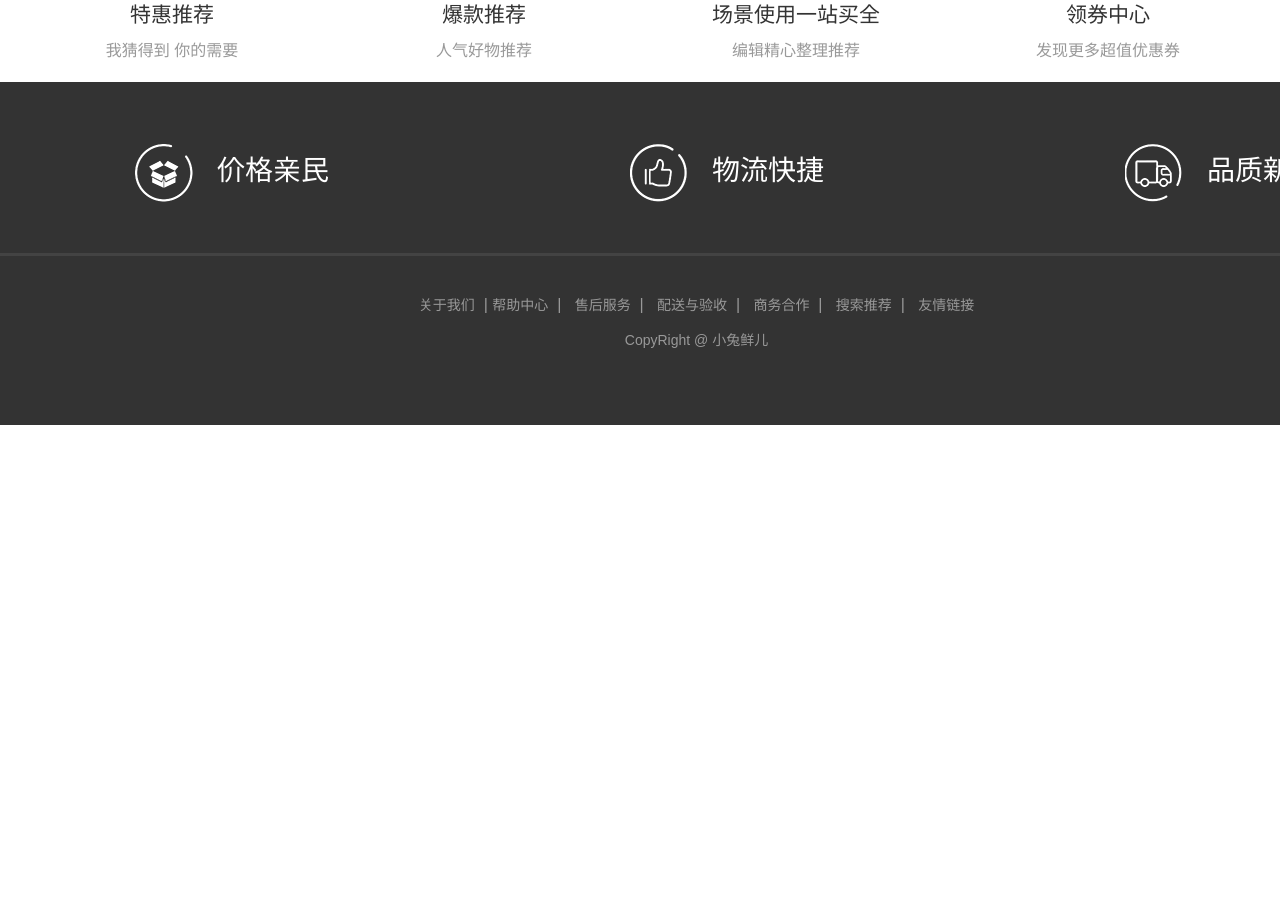
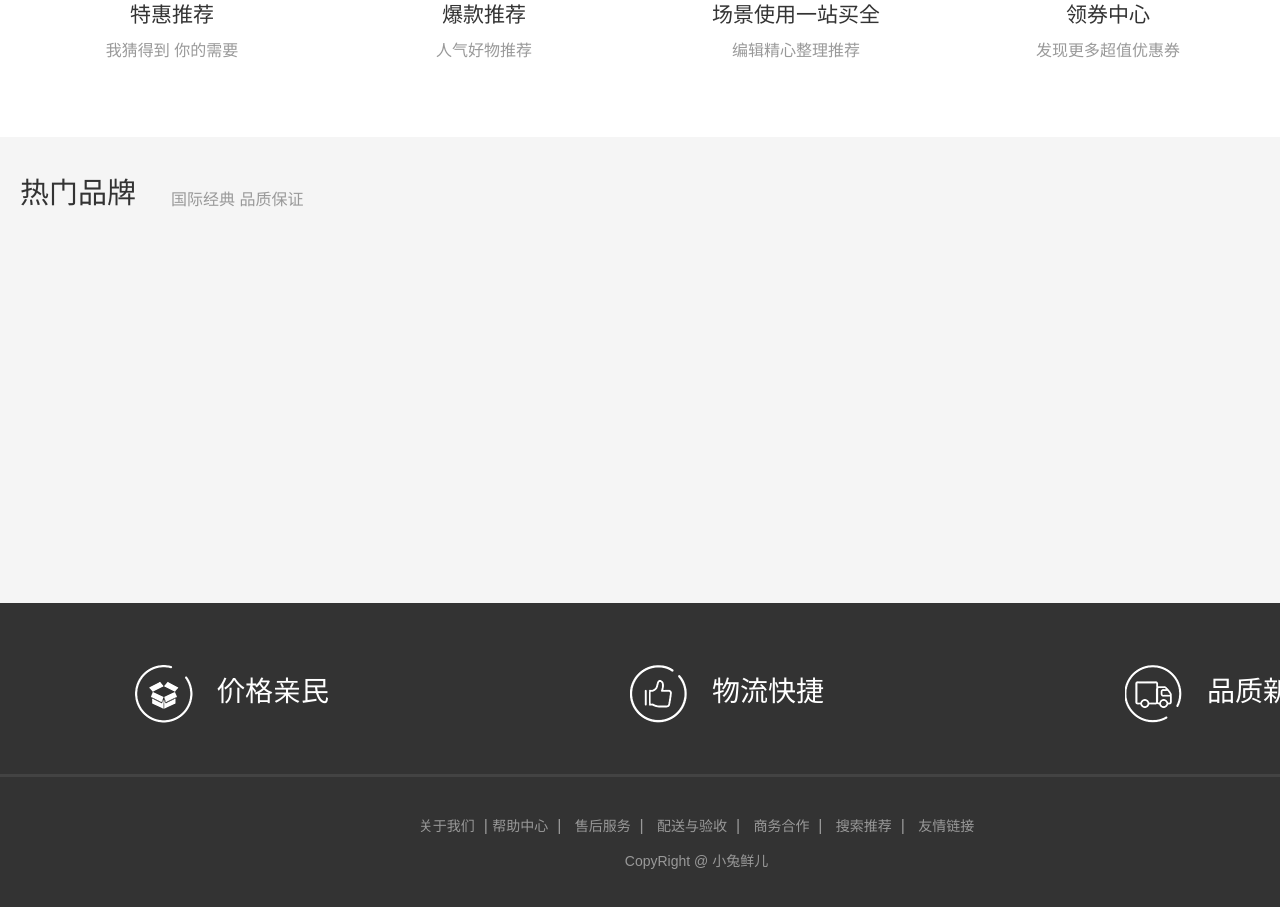
Before and after one commit to countryman-y/xtx_test, a plain HTML site: page xtx_pc_client/index.html in a window 1280 px wide. Shown: the part 1640-2547 px from the top of the page. Before the commit the page ends 2065 px from the top, so only its background shows below. Drawn offline with Linux system fonts and the light colour scheme.

Commit message:
热门品牌

```diff
--- a/xtx_pc_client/css/index.css
+++ b/xtx_pc_client/css/index.css
@@ -233,15 +233,42 @@
     text-align: center;
     margin-top: 22px;
 }
-.hot .hot_body li .text h3{
+
+.hot .hot_body li .text h3 {
     font-weight: 400;
     font-size: 21px;
     color: #333;
 }
 
-.hot .hot_body li .text h4{
+.hot .hot_body li .text h4 {
     margin-top: 18px;
     font-weight: 400;
     font-size: 16px;
     color: #999;
 }
+
+/* 热门品牌 */
+.re_brand {
+    margin-top: 55px;
+    height: 466px;
+    background-color: #f5f5f5;
+}
+
+.re_brand .wrapper .re_brand_title {
+    padding-top: 42px;
+    height: 28px;
+}
+
+.re_brand .wrapper .re_brand_title h3 {
+    float: left;
+    font-size: 29px;
+    font-weight: 400;
+    color: #333;
+}
+
+.re_brand .wrapper .re_brand_title span {
+    float: left;
+    margin-left: 35px;
+    margin-top: 13px;
+    color: #999;
+}
--- a/xtx_pc_client/index.html
+++ b/xtx_pc_client/index.html
@@ -175,6 +175,21 @@
             </ul>
         </div>
     </div>
+    <!-- 热门品牌 -->
+    <div class="re_brand">
+        <div class="wrapper">
+            <div class="re_brand_title">
+                <h3>热门品牌</h3>
+                <span>国际经典 品质保证</span>
+                <div class="arrow">
+                    <a href="#"></a>
+                    <a href="#"></a>
+                </div>
+
+            </div>
+            <div class="re_brand_body"></div>
+        </div>
+    </div>
     <!-- 版权信息 -->
     <div class="footer">
         <div class="wrapper">
```
